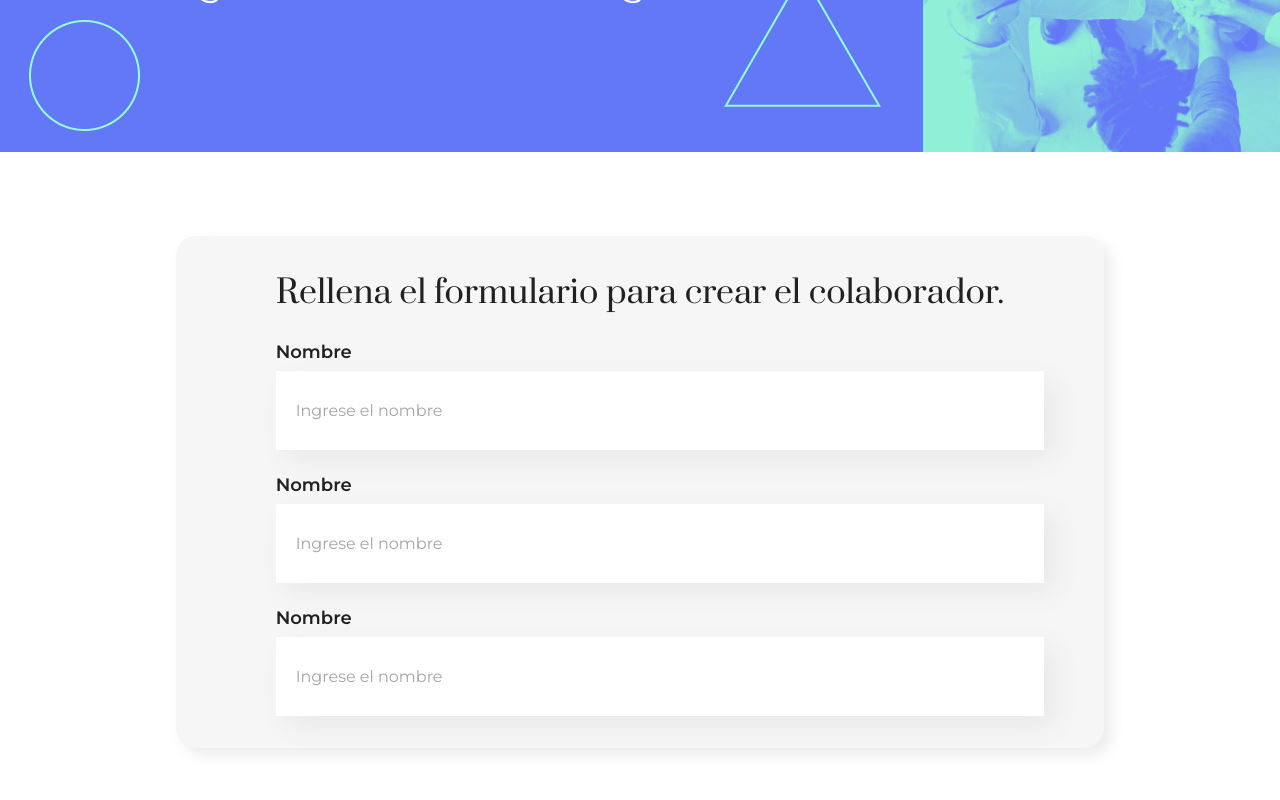
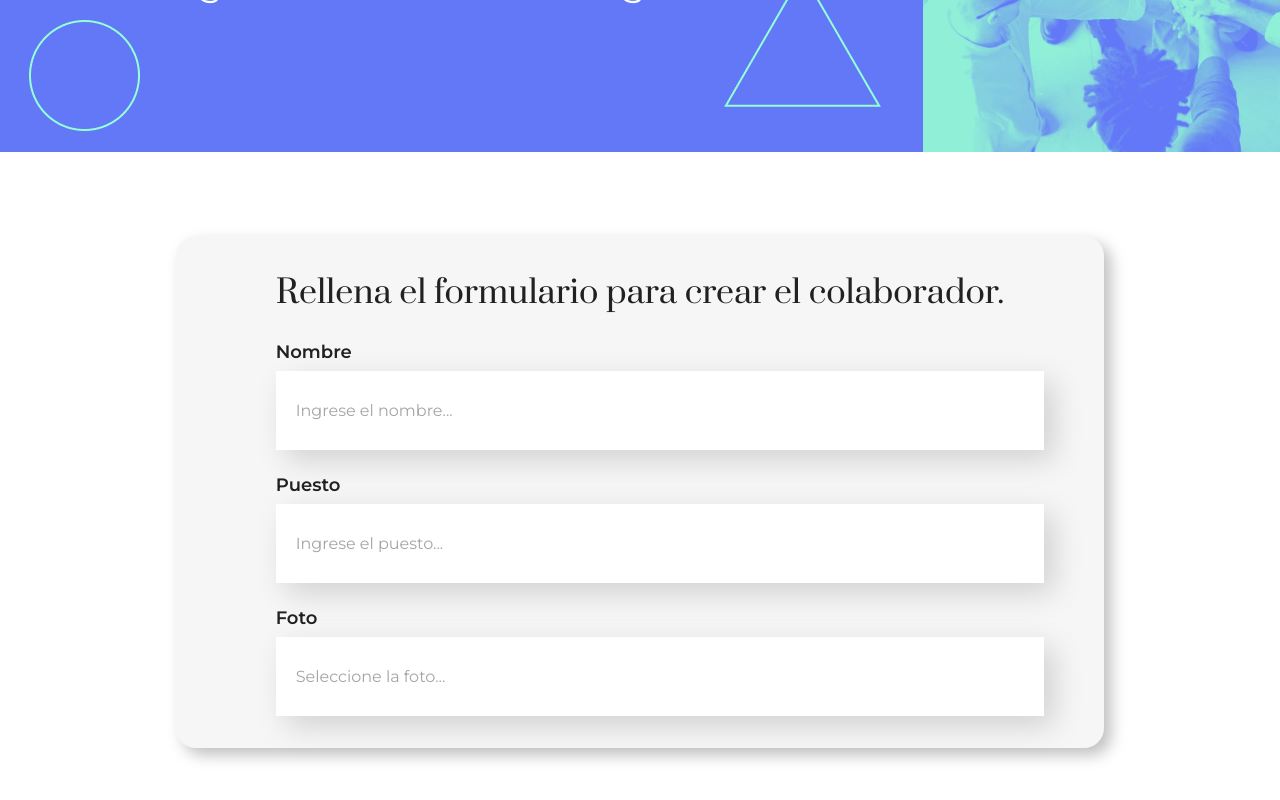
Before and after one commit to jfmadridc/MiOrganizacion, a React (Create React App) app: page / in a window 1280 px wide. Shown: the part 404-1204 px from the top of the page. Built offline with nearby package versions, Linux system fonts and the light colour scheme.

Commit message:
Implementando Props Formulario.js y CampoTexto.js

```diff
--- a/src/componentes/CampoTexto/CampoTexto.css
+++ b/src/componentes/CampoTexto/CampoTexto.css
@@ -16,7 +16,7 @@
 	font-size: 16px;
 	width: 100%;
 	background-color: #ffffff;
-	box-shadow: 10px 10px 30px 0px rgba(0, 0, 0, 0.06);
+	box-shadow: 10px 10px 30px 0px rgba(0, 0, 0, 0.15);
 	border: none;
 	padding: 30px 20px;
 	outline-color: #6278f7;
--- a/src/componentes/CampoTexto/CampoTexto.js
+++ b/src/componentes/CampoTexto/CampoTexto.js
@@ -1,10 +1,12 @@
-import "./CampoTexto.css"
+import "./CampoTexto.css";
 
-const CampoTexto = () => {
-	return <div className="campo-texto">
-		<label>Nombre</label>
-		<input placeholder="Ingrese el nombre" />
-	</div>
-}
+const CampoTexto = (props) => {
+	return (
+		<div className="campo-texto">
+			<label>{props.titulo}</label>
+			<input placeholder={props.placeholder + "..."} />
+		</div>
+	);
+};
 
-export default CampoTexto
+export default CampoTexto;
--- a/src/componentes/Formulario/Formulario.css
+++ b/src/componentes/Formulario/Formulario.css
@@ -8,7 +8,7 @@
 	max-width: 80%;
 	background-color: #f6f6f6;
 	border-radius: 20px;
-	box-shadow: 7px 7px 15px rgba(0, 0, 0, 0.08);
+	box-shadow: 7px 7px 15px rgba(0, 0, 0, 0.25);
 	padding: 8px 100px;
 }
 
--- a/src/componentes/Formulario/Formulario.js
+++ b/src/componentes/Formulario/Formulario.js
@@ -6,10 +6,9 @@ const Formulario = () => {
 		<section className="formulario">
 			<form>
 				<h2>Rellena el formulario para crear el colaborador.</h2>
-				<CampoTexto />
-				<CampoTexto />
-				<CampoTexto />
-
+				<CampoTexto titulo="Nombre" placeholder="Ingrese el nombre" />
+				<CampoTexto titulo="Puesto" placeholder="Ingrese el puesto" />
+				<CampoTexto titulo="Foto" placeholder="Seleccione la foto" />
 			</form>
 		</section>
 	);
```
